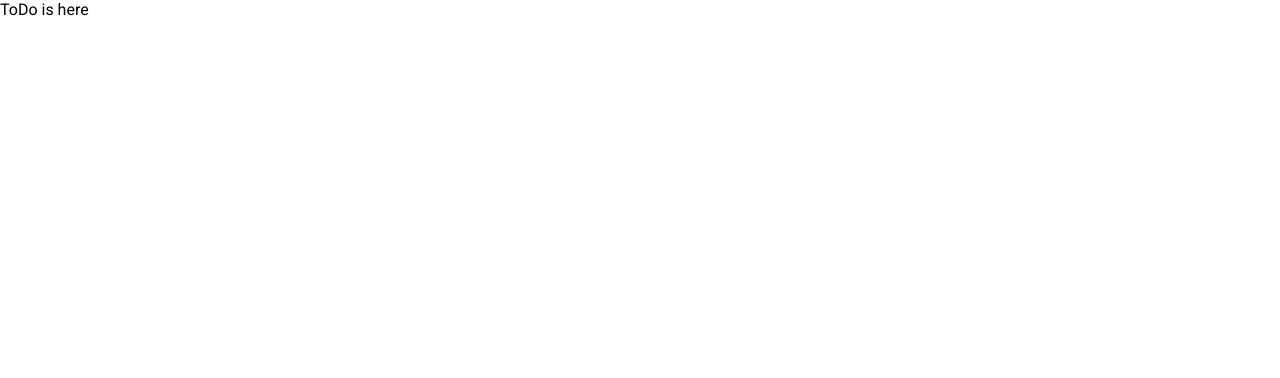
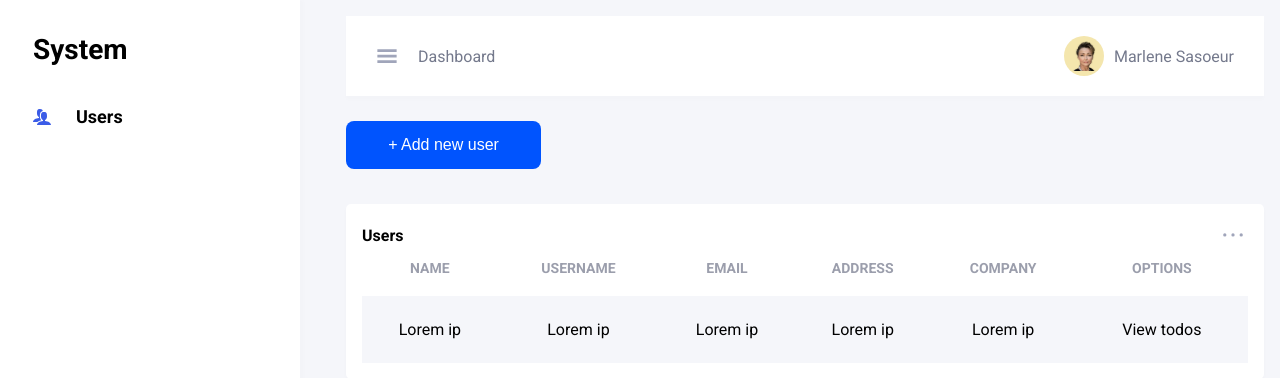
Before and after one commit to GhostemaneUrs/TestAplyca, a React (Vite) app: page /to-do in a window 1280 px wide. Shown: the top 378 px of the page. Built offline with nearby package versions, Linux system fonts and the light colour scheme.

Commit message:
feat: structure dashboard

```diff
--- a/package.json
+++ b/package.json
@@ -10,6 +10,7 @@
   "dependencies": {
     "react": "^17.0.2",
     "react-dom": "^17.0.2",
+    "react-icons": "^4.3.1",
     "react-router-dom": "^6.2.2",
     "sass": "^1.49.9",
     "sweetalert2": "^11.4.8"
--- /dev/null
+++ b/src/components/ListUser/index.jsx
@@ -0,0 +1,42 @@
+import React from "react";
+import { AiOutlineEllipsis } from "react-icons/ai";
+
+const ListUser = () => {
+  return (
+    <div>
+      <button className="btn-new-user">+ Add new user</button>
+      <div className="container-table">
+        <div className="container-icons">
+          <p>Users</p>
+          <AiOutlineEllipsis className="table-icon" />
+        </div>
+        <table className="table">
+          <thead>
+            <tr>
+              <th>Name</th>
+              <th>UserName</th>
+              <th>Email</th>
+              <th>Address</th>
+              <th>Company</th>
+              <th>Options</th>
+            </tr>
+          </thead>
+          <tbody>
+            <tr>
+              <td>Lorem ip</td>
+              <td>Lorem ip</td>
+              <td>Lorem ip</td>
+              <td>Lorem ip</td>
+              <td>Lorem ip</td>
+              <td>
+                <a>View todos</a>
+              </td>
+            </tr>
+          </tbody>
+        </table>
+      </div>
+    </div>
+  );
+};
+
+export default ListUser;
--- /dev/null
+++ b/src/components/Navbar/index.jsx
@@ -0,0 +1,19 @@
+import React from "react";
+import { GiHamburgerMenu } from "react-icons/gi";
+
+const Navbar = () => {
+  return (
+    <div className="navbar">
+      <div className="container-dashboard">
+        <GiHamburgerMenu className="icon-hambu"/>
+        <span className="title-dashboard">Dashboard</span>
+      </div>
+      <div className="container-user">
+        <div className="container-img"/>
+        <span className="title-dashboard">Marlene Sasoeur</span>
+      </div>
+    </div>
+  );
+};
+
+export default Navbar;
--- /dev/null
+++ b/src/components/Sidebar/index.jsx
@@ -0,0 +1,16 @@
+import React from "react";
+import { ImUsers } from "react-icons/im";
+
+const Sidebar = () => {
+  return (
+    <div className="sidebar">
+      <h1 className="title-side">System</h1>
+      <div className="container-list">
+        <ImUsers className="icon-user" />
+        <span className="title-users">Users</span>
+      </div>
+    </div>
+  );
+};
+
+export default Sidebar;
--- a/src/page/Login/index.jsx
+++ b/src/page/Login/index.jsx
@@ -26,7 +26,7 @@ const Login = () => {
     <div className="container-bg">
       <div className="container-1400 container">
         <div className="card">
-          <div className="container-img">
+          <div className="container-img-logo">
             <img src={welcome} alt="welcome-img" />
           </div>
           <div className="container-login">
--- a/src/page/ToDo/index.jsx
+++ b/src/page/ToDo/index.jsx
@@ -1,9 +1,20 @@
-import React from 'react'
+import React from "react";
+import ListUser from "../../components/ListUser";
+import Navbar from "../../components/Navbar";
+import Sidebar from "../../components/Sidebar";
 
 const ToDo = () => {
   return (
-    <div>ToDo is here</div>
-  )
-}
+    <div className="container-bg-todo">
+      <div className="container-sider">
+        <Sidebar />
+        <div className="container-content">
+          <Navbar />
+          <ListUser />
+        </div>
+      </div>
+    </div>
+  );
+};
 
-export default ToDo
+export default ToDo;
--- a/src/theme/global.scss
+++ b/src/theme/global.scss
@@ -56,10 +56,11 @@ body {
 
 .card {
   gap: 30px;
-  width: 900px;
+  width: 100%;
   height: 500px;
   display: flex;
   padding: 30px;
+  max-width: 600px;
   background: #fff;
   border-radius: 5px;
   align-items: center;
@@ -143,34 +144,202 @@ body {
   font-size: 15px;
 }
 
-.container-img {
+.container-img-logo {
   width: 100%;
   height: 80%;
+  display: none;
   max-width: 300px;
   overflow: hidden;
 }
 
-.container-img img {
+.container-img-logo img {
   width: 100%;
   height: 100%;
   object-fit: cover;
 }
 
+/* Styles to-do */
+
+.container-bg-todo {
+  width: 100%;
+  height: 100vh;
+  background-color: #f5f6fa;
+}
+
+.container-sider {
+  gap: 30px;
+  width: 100%;
+  height: 100%;
+  display: flex;
+}
+
+.navbar {
+  width: 100%;
+  height: 100%;
+  display: flex;
+  padding: 0 30px;
+  max-height: 80px;
+  background: #ffff;
+  margin-bottom: 25px;
+  align-items: center;
+  justify-content: space-between;
+  box-shadow: 0px 4px 4px rgba(43, 45, 55, 0.0105441);
+}
+
+.container-content {
+  width: 100%;
+  padding: 1rem;
+  margin: 0 auto;
+  max-width: 1400px;
+}
+
+.container-list {
+  gap: 25px;
+  display: flex;
+  align-items: center;
+}
+
+.title-users {
+  font-size: 18px;
+  color: #000000;
+  font-weight: bold;
+}
+
+.icon-user {
+  font-size: 18px;
+  color: #3b5ce7;
+}
+
+.icon-hambu {
+  font-size: 22px;
+  color: #a0a5ba;
+  cursor: pointer;
+}
+
+.container-dashboard {
+  gap: 20px;
+  display: flex;
+  align-items: center;
+  justify-content: center;
+}
+
+.title-dashboard {
+  font-size: 16px;
+  color: #74798c;
+}
+
+.container-user {
+  gap: 10px;
+  display: flex;
+  align-items: center;
+  justify-content: center;
+}
+
+.container-img {
+  width: 40px;
+  height: 40px;
+  object-fit: cover;
+  border-radius: 20px;
+  background-color: #f4e6ad;
+  background-position: center;
+  background-repeat: no-repeat;
+  background-image: url(../assets/img/avatar.svg);
+}
+
+.sidebar {
+  width: 100%;
+  height: 100%;
+  display: flex;
+  padding: 33px;
+  max-width: 300px;
+  flex-direction: column;
+  background: #ffffff;
+  box-shadow: 4px 0px 4px rgba(43, 45, 55, 0.01);
+  ul {
+    list-style: none;
+  }
+}
+
+.title-side {
+  font-size: 28px;
+  color: #000000;
+  margin-bottom: 40px;
+}
+
+.btn-new-user {
+  height: 48px;
+  width: 100%;
+  color: #fff;
+  border: none;
+  outline: none;
+  max-width: 195px;
+  font-size: 16px;
+  cursor: pointer;
+  border-radius: 8px;
+  margin-bottom: 35px;
+  background: #0054fe;
+  transition: all 0.3s ease;
+}
+
+.container-table {
+  width: 100%;
+  padding: 1rem;
+  border-radius: 5px;
+  background: #ffff;
+  box-shadow: 0px 2px 4px rgba(0, 0, 0, 0.0212249);
+}
+
+.container-icons {
+  display: flex;
+  margin-bottom: 10px;
+  align-items: center;
+  justify-content: space-between;
+}
+
+.container-icons p {
+  font-size: 16px;
+  color: #000000;
+  font-weight: bold;
+}
+
+.table {
+  width: 100%;
+  border-collapse: collapse;
+}
+
+.table > thead > tr > th {
+  padding-bottom: 20px;
+}
+
+.table th {
+  color: #9b9eac;
+  font-size: 14px;
+  text-align: center;
+  text-transform: uppercase;
+}
+
+.table td {
+  padding: 24px 0px;
+  text-align: center;
+}
+
+.table > tbody > tr:nth-of-type(odd) > * {
+  background: #f5f6fa;
+}
+
+.table-icon {
+  font-size: 30px;
+  color: #a0a5ba;
+}
+
 /* Responsive */
 
-@media screen and (max-width: 850px) {
+@media (min-width: 1024px) {
   .card {
-    width: 100%;
-    height: auto;
-    padding: 35px;
-    flex-direction: column;
+    max-width: 900px;
   }
 
-  .section_login {
-    width: 100%;
-  }
-
-  .container-img {
-    display: none;
+  .container-img-logo {
+    display: block;
   }
 }
```
Also changed, not shown: src/assets/img/avatar.svg (added), 1 other file (tests, documents, lock files or other folders).
